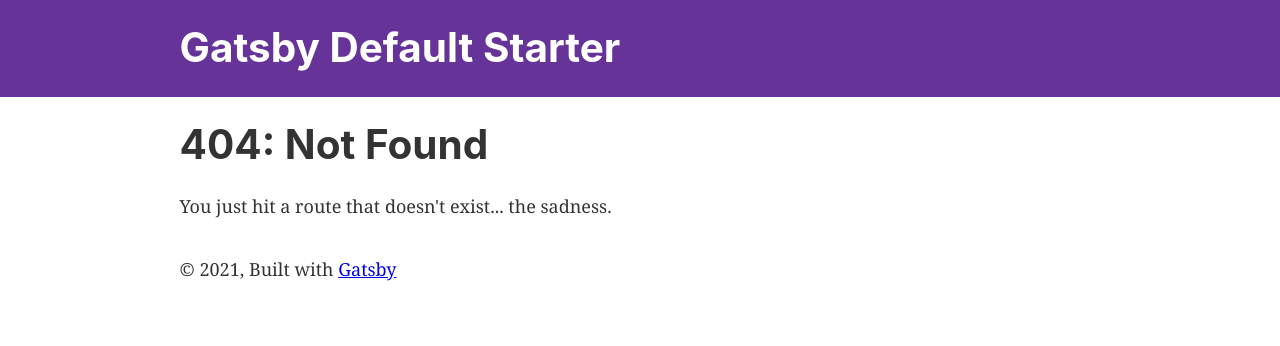
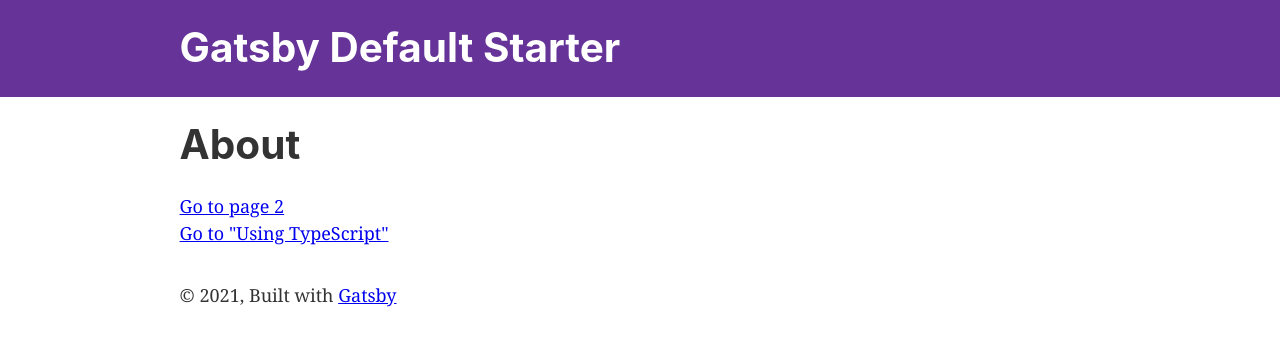
Before and after one commit to AskChanDra/gatsby-project, a Gatsby site: page /about in a window 1280 px wide. Before the commit this address had no page. Built offline with nearby package versions, Linux system fonts and the light colour scheme; Gatsby itself is replaced by a stand-in of ours.

Commit message:
Final commit

```diff
--- a/gatsby-config.js
+++ b/gatsby-config.js
@@ -7,6 +7,7 @@ module.exports = {
   plugins: [
     `gatsby-plugin-react-helmet`,
     `gatsby-plugin-image`,
+    `gatsby-plugin-offline`,
     {
       resolve: `gatsby-source-filesystem`,
       options: {
--- /dev/null
+++ b/src/pages/about.js
@@ -0,0 +1,19 @@
+import * as React from "react"
+import { Link } from "gatsby"
+
+import Layout from "../components/layout"
+import SEO from "../components/seo"
+
+const IndexPage = () => (
+  <Layout>
+    <SEO title="About" />
+    <h1>About</h1>
+
+    <p>
+      <Link to="/page-2/">Go to page 2</Link> <br />
+      <Link to="/using-typescript/">Go to "Using TypeScript"</Link>
+    </p>
+  </Layout>
+)
+
+export default IndexPage
--- a/src/pages/index.js
+++ b/src/pages/index.js
@@ -21,7 +21,8 @@ const IndexPage = () => (
     />
     <p>
       <Link to="/page-2/">Go to page 2</Link> <br />
-      <Link to="/using-typescript/">Go to "Using TypeScript"</Link>
+      <Link to="/using-typescript/">Go to "Using TypeScript"</Link><br />
+      <Link to="/about/">About </Link>
     </p>
   </Layout>
 )
```
Also changed, not shown: README.md.
